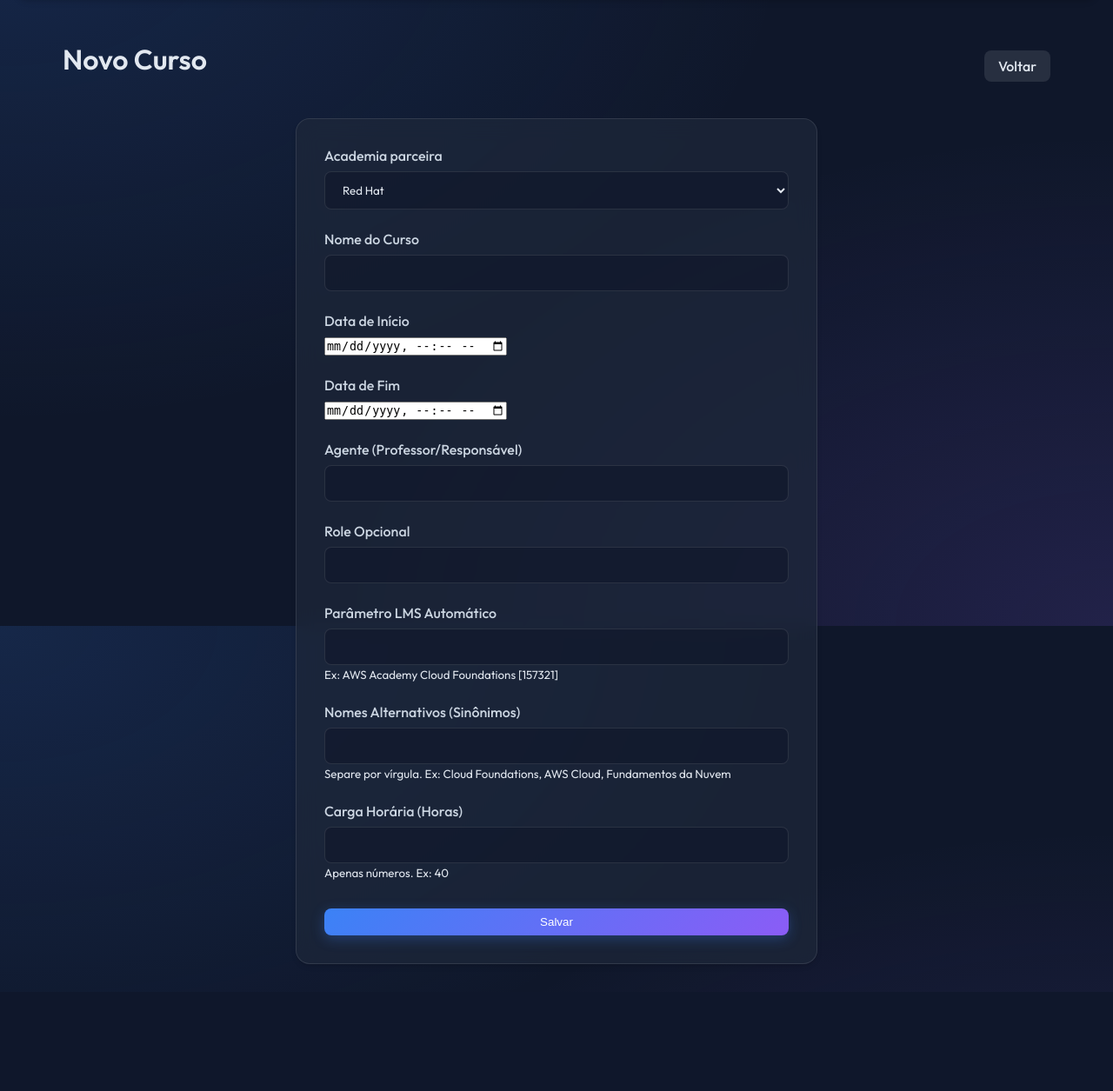
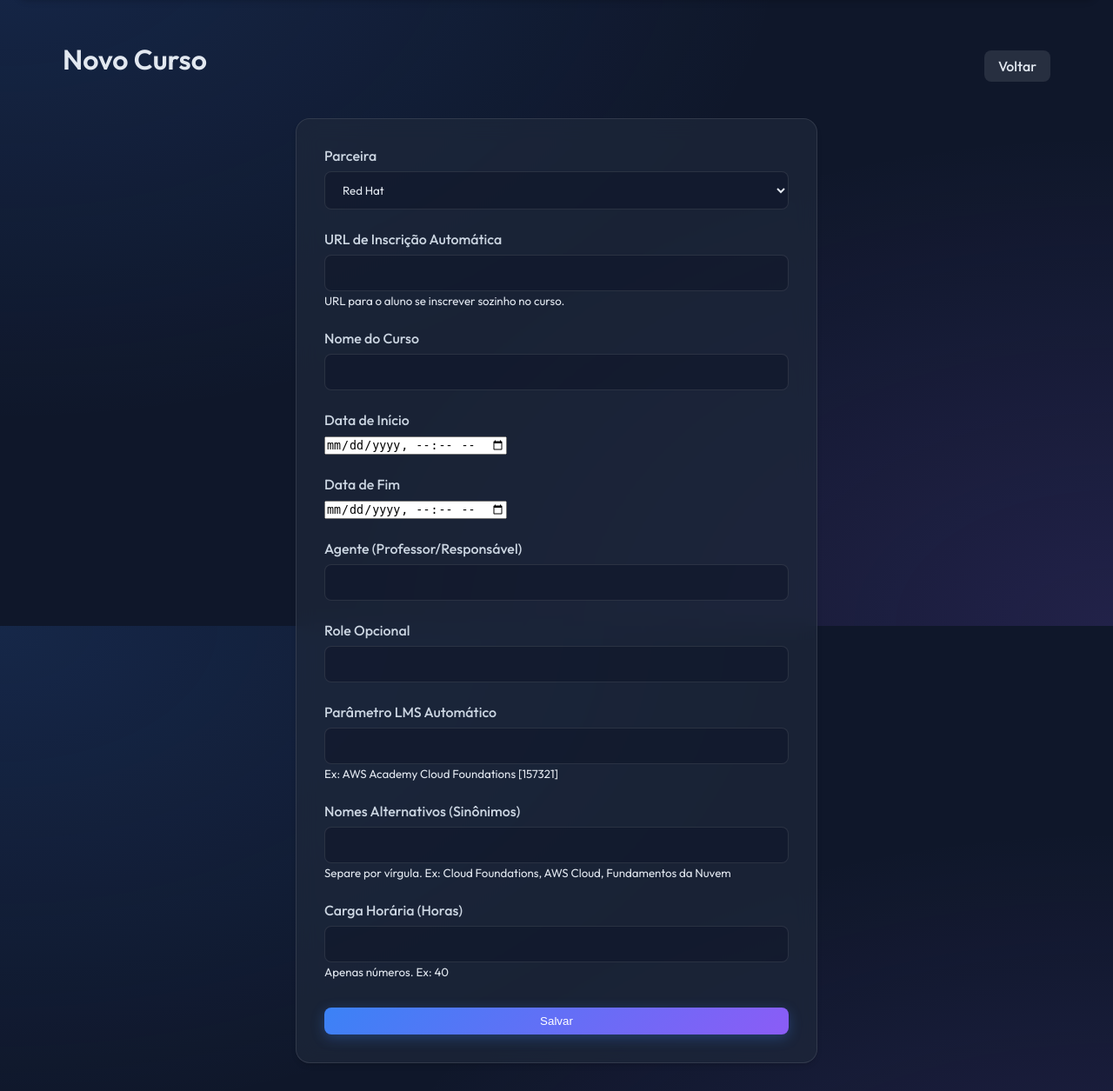
Before and after one commit to hpoyatos/pyAnimaGamification, a Flask app: page /ui/cursos/novo in a window 1280 px wide. Shown: the part 80-1335 px from the top of the page at 87% size. Before the commit the page ends 1189 px from the top, so only its background shows below. Run offline with Flask 3, Linux system fonts and the light colour scheme; some libraries are stand-ins or nearby versions.

```diff
--- a/forms/curso_form.py
+++ b/forms/curso_form.py
@@ -5,12 +5,13 @@ from wtforms.validators import DataRequired, Length, Optional
 class CursoForm(FlaskForm):
     curso_nome = StringField('Nome do Curso', validators=[DataRequired(), Length(max=120)])
 
-    curso_academia = SelectField('Academia parceira', choices=[
+    curso_parceira = SelectField('Parceira', choices=[
         ('Red Hat', 'Red Hat'),
         ('Google', 'Google'),
         ('AWS', 'AWS'),
         ('Cisco', 'Cisco'),
-        ('Microsoft', 'Microsoft')
+        ('Microsoft', 'Microsoft'),
+        ('Oracle', 'Oracle')
     ], validators=[DataRequired()])
 
     curso_dt_inicio = DateTimeLocalField('Data de Início', format='%Y-%m-%dT%H:%M', validators=[DataRequired()])
@@ -22,6 +23,8 @@ class CursoForm(FlaskForm):
 
     curso_param = StringField('Parâmetro LMS Automático', validators=[Optional(), Length(max=120)])
 
+    curso_url_inscricao = StringField('URL de Inscrição Automática', validators=[Optional(), Length(max=255)])
+
     curso_sinonimos = StringField('Nomes Alternativos (Sinônimos)', validators=[Optional()])
 
     curso_carga_horaria = IntegerField('Carga Horária (Horas)', validators=[Optional()])
--- a/selenium_bot/aws_login.py
+++ b/selenium_bot/aws_login.py
@@ -280,7 +280,7 @@ def dar_baixa_usuario_curso_aws(usuario_id, curso_id):
         # 2. Busca informações para o BOT do Discord
         select_query = """
             SELECT u.usuario_nome, u.usuario_email, u.usuario_discord_id,
-                   c.curso_academia, c.curso_nome, c.curso_role
+                   c.curso_parceira, c.curso_nome, c.curso_role
             FROM usuario u
             JOIN usuario_curso uc ON u.usuario_id = uc.usuario_id
             JOIN curso c ON uc.curso_id = c.curso_id
@@ -294,7 +294,7 @@ def dar_baixa_usuario_curso_aws(usuario_id, curso_id):
             role_id = dados.get('curso_role')
             usuario_nome = dados.get('usuario_nome')
             usuario_email = dados.get('usuario_email')
-            acad = dados.get('curso_academia')
+            acad = dados.get('curso_parceira')
             nome_curso = dados.get('curso_nome')
 
             discord_token = os.getenv('DISCORD_BOT_TOKEN')
--- a/selenium_bot/redhat_login.py
+++ b/selenium_bot/redhat_login.py
@@ -288,7 +288,7 @@ def dar_baixa_usuario_curso(usuario_id, curso_id):
             "Content-Type": "application/json"
         }
 
-        acad = curso_row.get('curso_academia', '') if curso_row else ''
+        acad = curso_row.get('curso_parceira', '') if curso_row else ''
         nome = curso_row.get('curso_nome', '') if curso_row else ''
 
         if auditoria_id:
@@ -321,7 +321,7 @@ def dar_baixa_usuario_curso(usuario_id, curso_id):
             dm_resp = requests.post("https://discord.com/api/v10/users/@me/channels", headers=headers, json={"recipient_id": discord_id})
             if dm_resp.status_code == 200:
                 channel_id = dm_resp.json()['id']
-                acad = curso_row.get('curso_academia', '')
+                acad = curso_row.get('curso_parceira', '')
                 nome = curso_row.get('curso_nome', '')
                 inicio = curso_row['curso_dt_inicio'].strftime('%d/%m/%Y') if curso_row.get('curso_dt_inicio') else '-'
                 fim = curso_row['curso_dt_fim'].strftime('%d/%m/%Y') if curso_row.get('curso_dt_fim') else '-'
--- a/sql/pyAnimaGamification.sql
+++ b/sql/pyAnimaGamification.sql
@@ -97,12 +97,16 @@ ENGINE = InnoDB;
 -- -----------------------------------------------------
 CREATE TABLE IF NOT EXISTS `anima`.`curso` (
   `curso_id` INT NOT NULL AUTO_INCREMENT,
-  `curso_academia` ENUM('Red Hat', 'Google', 'AWS', 'Cisco', 'Microsoft') NOT NULL,
+  `curso_parceira` ENUM('Red Hat', 'Google', 'AWS', 'Cisco', 'Microsoft', 'Oracle') NOT NULL,
   `curso_nome` VARCHAR(120) NOT NULL,
   `curso_dt_inicio` TIMESTAMP NOT NULL,
   `curso_dt_fim` TIMESTAMP NOT NULL,
   `curso_agente` VARCHAR(60) NOT NULL,
   `curso_role` CHAR(22) NULL,
+  `curso_param` VARCHAR(100) NULL,
+  `curso_sinonimos` TEXT NULL,
+  `curso_carga_horaria` INT NULL,
+  `curso_url_inscricao` VARCHAR(255) NULL,
   PRIMARY KEY (`curso_id`))
 ENGINE = InnoDB;
 
--- a/templates/curso/form.html
+++ b/templates/curso/form.html
@@ -13,9 +13,18 @@
         {{ form.hidden_tag() }}
 
         <div class="form-group">
-            {{ form.curso_academia.label }}
-            {{ form.curso_academia(class="form-control") }}
-            {% for error in form.curso_academia.errors %}
+            {{ form.curso_parceira.label }}
+            {{ form.curso_parceira(class="form-control") }}
+            {% for error in form.curso_parceira.errors %}
+                <span class="error-msg">{{ error }}</span>
+            {% endfor %}
+        </div>
+
+        <div class="form-group">
+            {{ form.curso_url_inscricao.label }}
+            {{ form.curso_url_inscricao(class="form-control") }}
+            <small>URL para o aluno se inscrever sozinho no curso.</small>
+            {% for error in form.curso_url_inscricao.errors %}
                 <span class="error-msg">{{ error }}</span>
             {% endfor %}
         </div>
--- a/views/curso_view.py
+++ b/views/curso_view.py
@@ -14,14 +14,8 @@ def list_cursos():
 def create_curso():
     form = CursoForm()
     if form.validate_on_submit():
-        novo_curso = Curso(
-            curso_academia=form.curso_academia.data,
-            curso_nome=form.curso_nome.data,
-            curso_dt_inicio=form.curso_dt_inicio.data,
-            curso_dt_fim=form.curso_dt_fim.data,
-            curso_agente=form.curso_agente.data,
-            curso_role=form.curso_role.data if form.curso_role.data else None
-        )
+        novo_curso = Curso()
+        form.populate_obj(novo_curso)
         db.session.add(novo_curso)
         db.session.commit()
         flash('Curso criado com sucesso!', 'success')
```
Also changed, not shown: discord_bot/cogs/cursos_cog.py (+7 -3 lines), models/curso.py (+5 -3 lines), templates/curso/list.html (+11 -3 lines).
